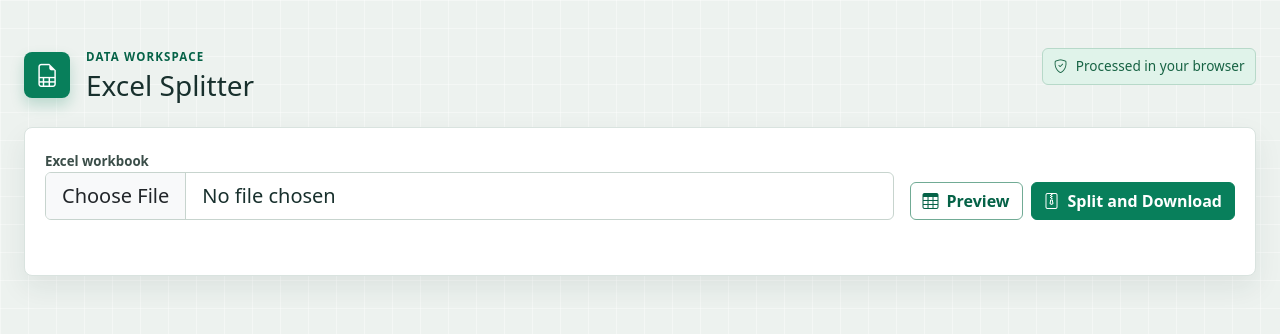
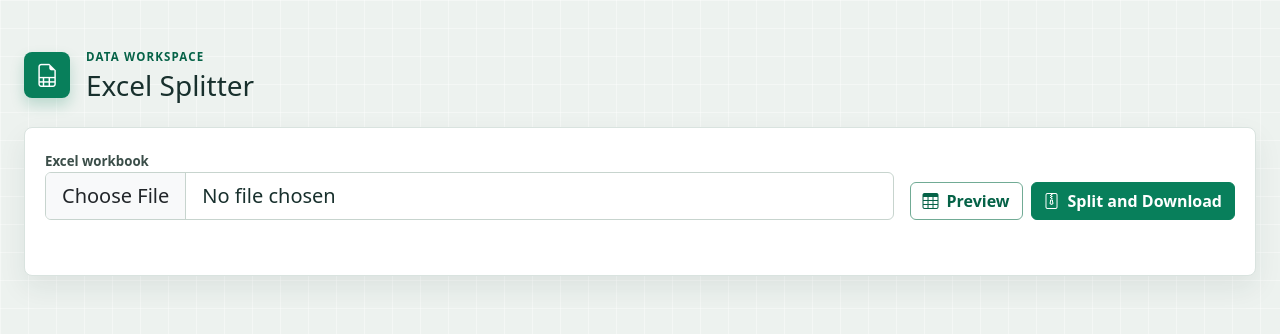
Before and after one commit to LONZEE/Excel-seperator, a website: page public/index.html in a window 1280 px wide. Drawn offline with nearby package versions, Linux system fonts and the light colour scheme.

Commit message:
little change

```diff
--- a/public/index.html
+++ b/public/index.html
@@ -19,7 +19,6 @@
               <h1 class="h3 mb-0">Excel Splitter</h1>
             </div>
           </div>
-          <span class="privacy-note"><i class="bi bi-shield-check"></i> Processed in your browser</span>
         </header>
 
         <section class="upload-panel">
```
